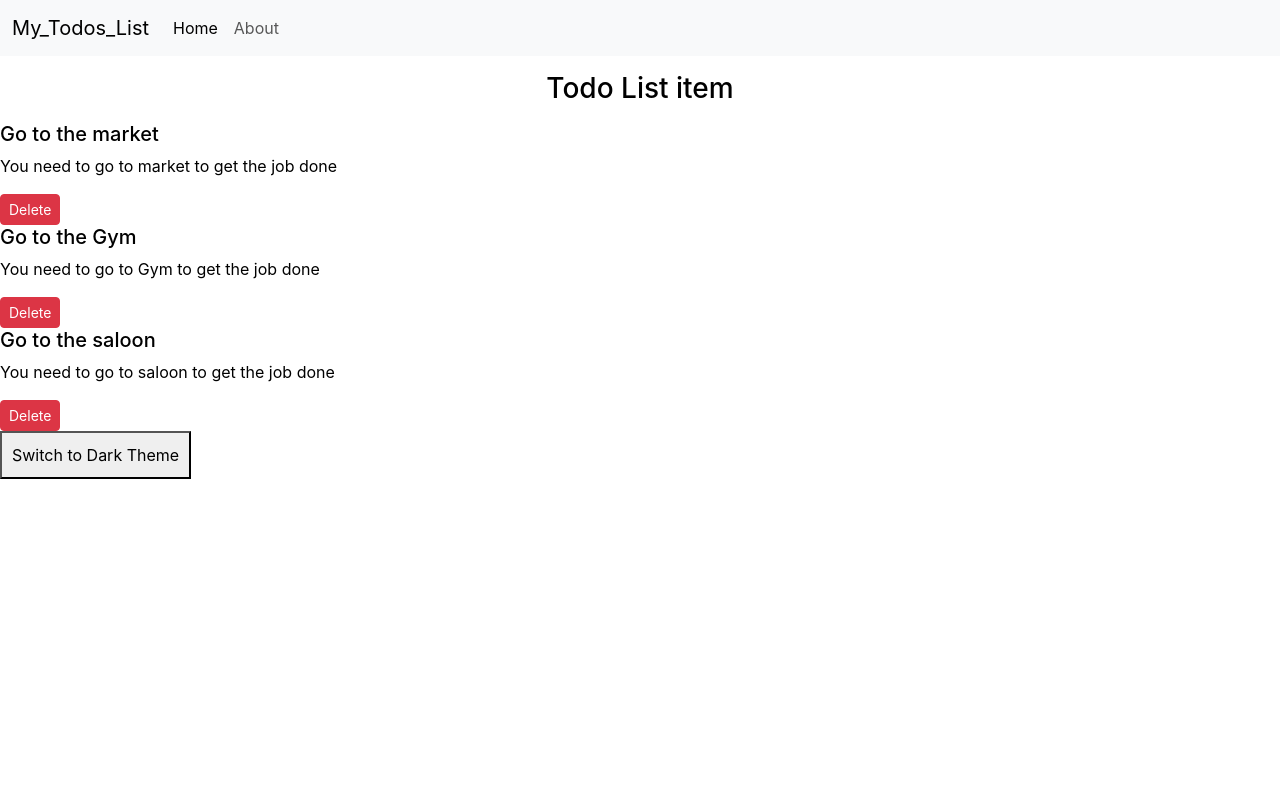
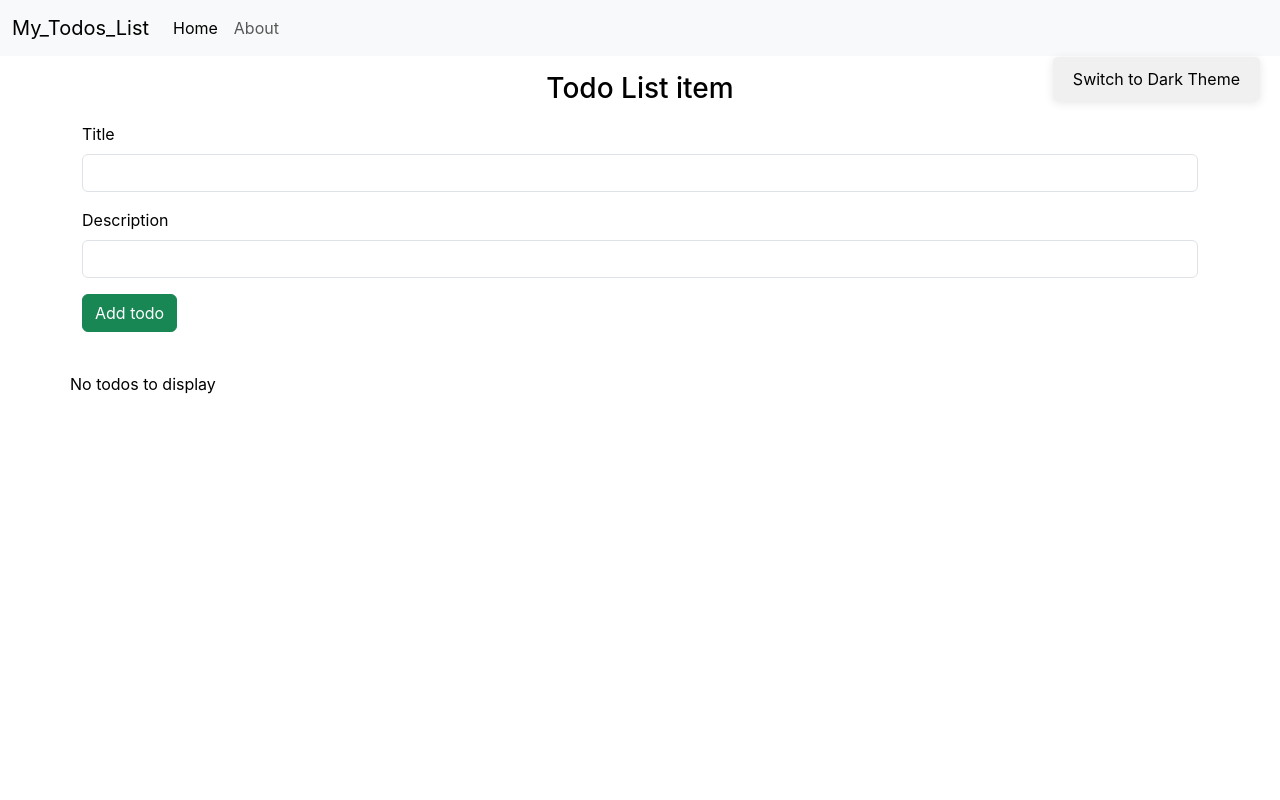
Before and after one commit to Vinay-Patidar7/ToDo-App, a React (Create React App) app: page / in a window 1280 px wide. Shown: the top 800 px of the page. Built offline with nearby package versions, Linux system fonts and the light colour scheme.

Commit message:
routes updated

```diff
--- a/package.json
+++ b/package.json
@@ -10,6 +10,7 @@
     "react": "^18.3.1",
     "react-bootstrap": "^2.10.5",
     "react-dom": "^18.3.1",
+    "react-router-dom": "^6.27.0",
     "react-scripts": "5.0.1",
     "web-vitals": "^2.1.4"
   },
--- a/src/App.css
+++ b/src/App.css
@@ -62,4 +62,22 @@ button {
   padding: 10px 10px;
   font-size: 12x;
   cursor: pointer;
+  position: relative;
 }
+.theme-toggle-btn {
+  position: absolute;
+  top: 57px;
+  right: 20px;
+  padding: 10px 20px;
+  font-size: 16px;
+  cursor: pointer;
+  background-color: #f0f0f0;
+  border: none;
+  border-radius: 5px;
+  box-shadow: 0 2px 10px rgba(0, 0, 0, 0.1);
+  transition: background-color 0.3s;
+}
+
+.theme-toggle-btn:hover {
+  background-color: #ddd;
+}
--- a/src/App.js
+++ b/src/App.js
@@ -3,12 +3,41 @@ import Header from "./MyComponent/Header";
 import Footer from "./MyComponent/Footer";
 import Todos from "./MyComponent/Todos";
 import ToggleButton from "./MyComponent/theme";
-import React, { useState } from "react";
+//import { addTodo } from "./MyComponent/addTodo";
+import AddTodo from "./MyComponent/addTodo";
+import React, { useEffect, useState } from "react";
+import About from "./about";
+import { BrowserRouter as Router, Routes, Route } from "react-router-dom";
 
 function App() {
+  let initTodo;
+  if (localStorage.getItem("todos") === null) {
+    initTodo = [];
+  } else {
+    initTodo = JSON.parse(localStorage.getItem("todos"));
+  }
+
   const [isDarkMode, setIsDarkMode] = useState(false);
   const toggleTheme = () => {
     setIsDarkMode(!isDarkMode);
+  };
+
+  // add todo function
+  const addTodo = (title, desc) => {
+    let sno;
+    if (todos.length === 0) sno = 1;
+    else {
+      sno = todos[todos.length - 1].sno + 1;
+    }
+
+    const myTodo = {
+      sno: sno,
+      title: title,
+      desc: desc,
+    };
+    console.log(myTodo);
+    setTodos([...todos, myTodo]);
+    localStorage.setItem("todos", JSON.stringify(todos));
   };
 
   const onDelete = (todo) => {
@@ -24,32 +53,36 @@ function App() {
         return e !== todo;
       })
     );
+    localStorage.setItem("todos", JSON.stringify(todos));
   };
   // setTodos is a function that will update the todos
-  const [todos, setTodos] = useState([
-    {
-      sno: 1,
-      title: "Go to the market",
-      desc: "You need to go to market to get the job done",
-    },
-    {
-      sno: 2,
-      title: "Go to the Gym",
-      desc: "You need to go to Gym to get the job done",
-    },
-    {
-      sno: 3,
-      title: "Go to the saloon",
-      desc: "You need to go to saloon to get the job done",
-    },
-  ]);
+  const [todos, setTodos] = useState(initTodo);
+  useEffect(() => {
+    localStorage.setItem("todos", JSON.stringify(todos));
+  }, [todos]);
   return (
+    <Router>
       <div className={isDarkMode ? "dark-mode" : "light-mode"}>
         <Header title="My_Todos_List" searchBar={false} />
+
+        <Routes>
+          <Route
+            exact
+            path="/"
+            element={
+              <>
+                <AddTodo addTodo={addTodo} />
                 <Todos todos={todos} onDelete={onDelete} />
+              </>
+            }
+          />
+          <Route exact path="/about" element={<About />} />
+        </Routes>
+
         <ToggleButton toggleTheme={toggleTheme} isDarkMode={isDarkMode} />
         <Footer />
       </div>
+    </Router>
   );
 }
 
--- a/src/MyComponent/Footer.js
+++ b/src/MyComponent/Footer.js
@@ -1,13 +1,8 @@
 import React from "react";
 
 const Footer = () => {
-  let footerstyle = {
-    position: "absolute",
-    width: "100%",
-    top: "100vh",
-  };
   return (
-    <div className="bg-dark text-light py-3" style={footerstyle}>
+    <div className="bg-dark text-light py-4 bottom-0px">
       <p className="text-center">Copyright &copy; mytodolist.com</p>
     </div>
   );
--- a/src/MyComponent/Header.js
+++ b/src/MyComponent/Header.js
@@ -1,12 +1,13 @@
 import React from "react";
 import { propTypes } from "react-bootstrap/esm/Image";
+import { Link } from "react-router-dom";
 export default function Header(props) {
   return (
     <nav className="navbar navbar-expand-lg bg-body-tertiary">
       <div className="container-fluid">
-        <a className="navbar-brand" href="#">
+        <Link className="navbar-brand" to="#">
           {props.title}
-        </a>
+        </Link>
         <button
           className="navbar-toggler"
           type="button"
@@ -21,14 +22,14 @@ export default function Header(props) {
         <div className="collapse navbar-collapse" id="navbarSupportedContent">
           <ul className="navbar-nav me-auto mb-2 mb-lg-0">
             <li className="nav-item">
-              <a className="nav-link active" aria-current="page" href="#">
+              <Link className="nav-link active" aria-current="page" to="/">
                 Home
-              </a>
+              </Link>
             </li>
             <li className="nav-item">
-              <a className="nav-link" href="#">
+              <Link className="nav-link" to="/about">
                 About
-              </a>
+              </Link>
             </li>
           </ul>
           {props.searchBar ? (
--- a/src/MyComponent/TodoItem.js
+++ b/src/MyComponent/TodoItem.js
@@ -3,7 +3,7 @@ import React from "react";
 const TodoItem = ({ todo, onDelete }) => {
   return (
     <div>
-      <h5>{todo.title}</h5>
+      <h4>{todo.title}</h4>
       <p>{todo.desc}</p>
       <button
         className="btn btn-sm btn-danger "
--- a/src/MyComponent/Todos.js
+++ b/src/MyComponent/Todos.js
@@ -1,14 +1,25 @@
 import React from "react";
 import TodoItem from "./TodoItem";
 const Todos = (props) => {
+  let myStyle = {
+    minHeight: "70vh",
+    margin: "40px auto",
+    marginLeft: "70px",
+  };
   return (
-    <div className="Container">
-      <h3 className="text-center my-3">Todo List item</h3>
+    <div className="Container" style={myStyle}>
       {props.todos.length === 0
         ? "No todos to display"
         : props.todos.map((todo) => {
             return (
-              <TodoItem todo={todo} key={todo.sno} onDelete={props.onDelete} />
+              <>
+                <TodoItem
+                  todo={todo}
+                  key={todo.sno}
+                  onDelete={props.onDelete}
+                />
+                <hr />
+              </>
             );
           })}
     </div>
--- /dev/null
+++ b/src/MyComponent/addTodo.js
@@ -0,0 +1,58 @@
+import React, { useState } from "react";
+
+const AddTodo = (props) => {
+  const [title, setTitle] = useState("");
+  const [desc, setDesc] = useState("");
+
+  const submit = (e) => {
+    e.preventDefault();
+    if (!title || !desc) {
+      alert("Title and description fields are mandatory!!");
+    } else {
+      props.addTodo(title, desc);
+      setTitle("");
+      setDesc("");
+    }
+  };
+
+  return (
+    <div className="container">
+      <h3 className="text-center my-3">Todo List item</h3>
+      <form onSubmit={submit}>
+        <div className="mb-3">
+          <label htmlFor="title" className="form-label">
+            Title
+          </label>
+          <input
+            type="text"
+            value={title}
+            onChange={(e) => {
+              setTitle(e.target.value);
+            }}
+            className="form-control"
+            id="title"
+          />
+        </div>
+        <div className="mb-3">
+          <label htmlFor="desc" className="form-label">
+            Description
+          </label>
+          <input
+            type="text"
+            value={desc}
+            onChange={(e) => {
+              setDesc(e.target.value);
+            }}
+            className="form-control"
+            id="desc"
+          />
+        </div>
+        <button type="Add todo" className="btn btn-success">
+          Add todo
+        </button>
+      </form>
+    </div>
+  );
+};
+
+export default AddTodo;
--- a/src/MyComponent/theme.js
+++ b/src/MyComponent/theme.js
@@ -1,8 +1,7 @@
-//import "../App.css";
 const ThemeToggle = ({ toggleTheme, isDarkMode }) => {
   return (
     <div>
-      <button onClick={toggleTheme}>
+      <button className="theme-toggle-btn" onClick={toggleTheme}>
         {isDarkMode ? "Switch to Light Theme" : "Switch to Dark Theme"}
       </button>
     </div>
--- /dev/null
+++ b/src/about.js
@@ -0,0 +1,12 @@
+import React from "react";
+
+const about = () => {
+  return (
+    <div>
+      <h3>About Us</h3>
+      <p>lorem50</p>
+    </div>
+  );
+};
+
+export default about;
```
Also changed, not shown: 1 other file (tests, documents, lock files or other folders). Lines whose indentation alone changed are shown as unchanged.
